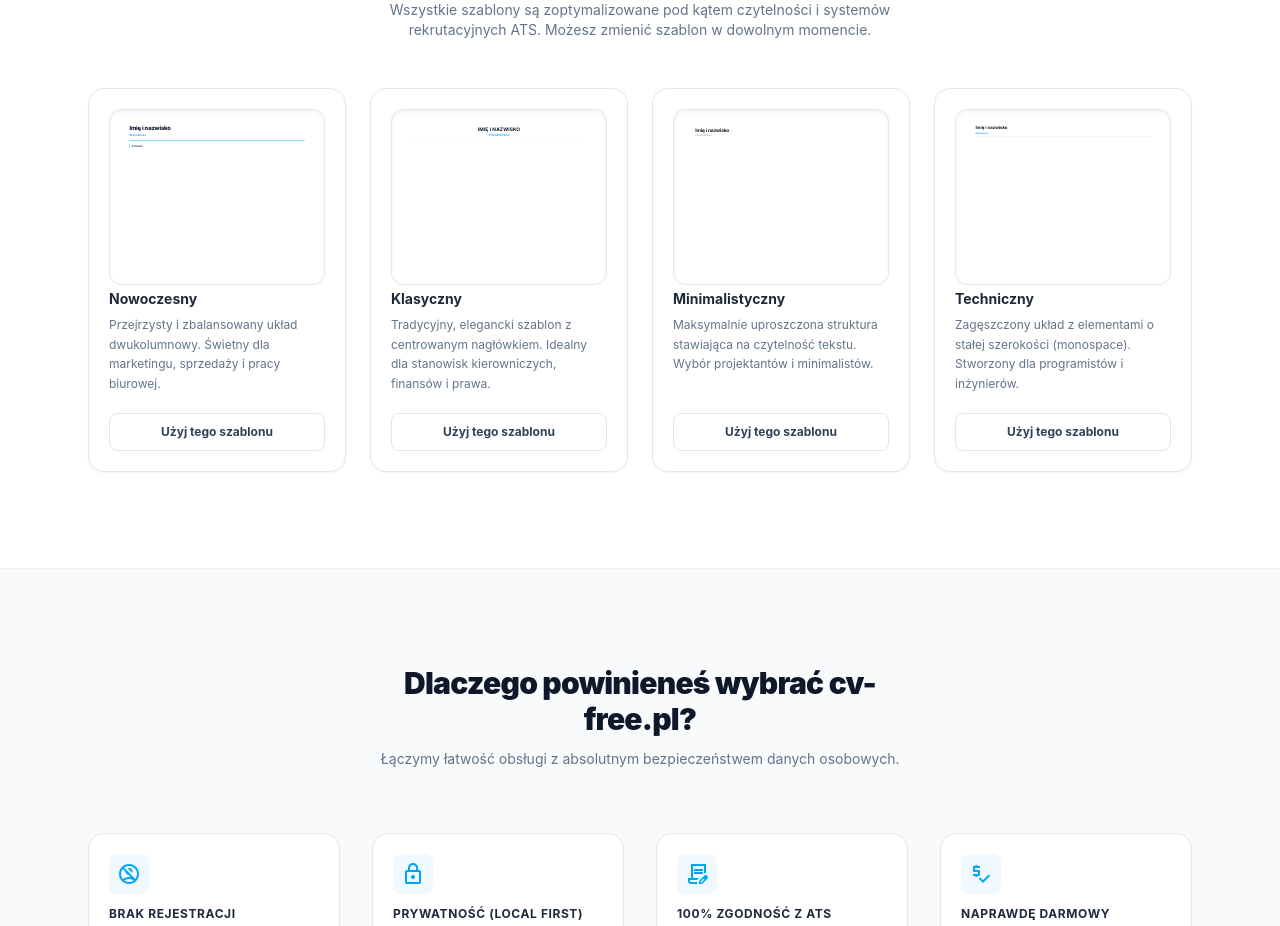
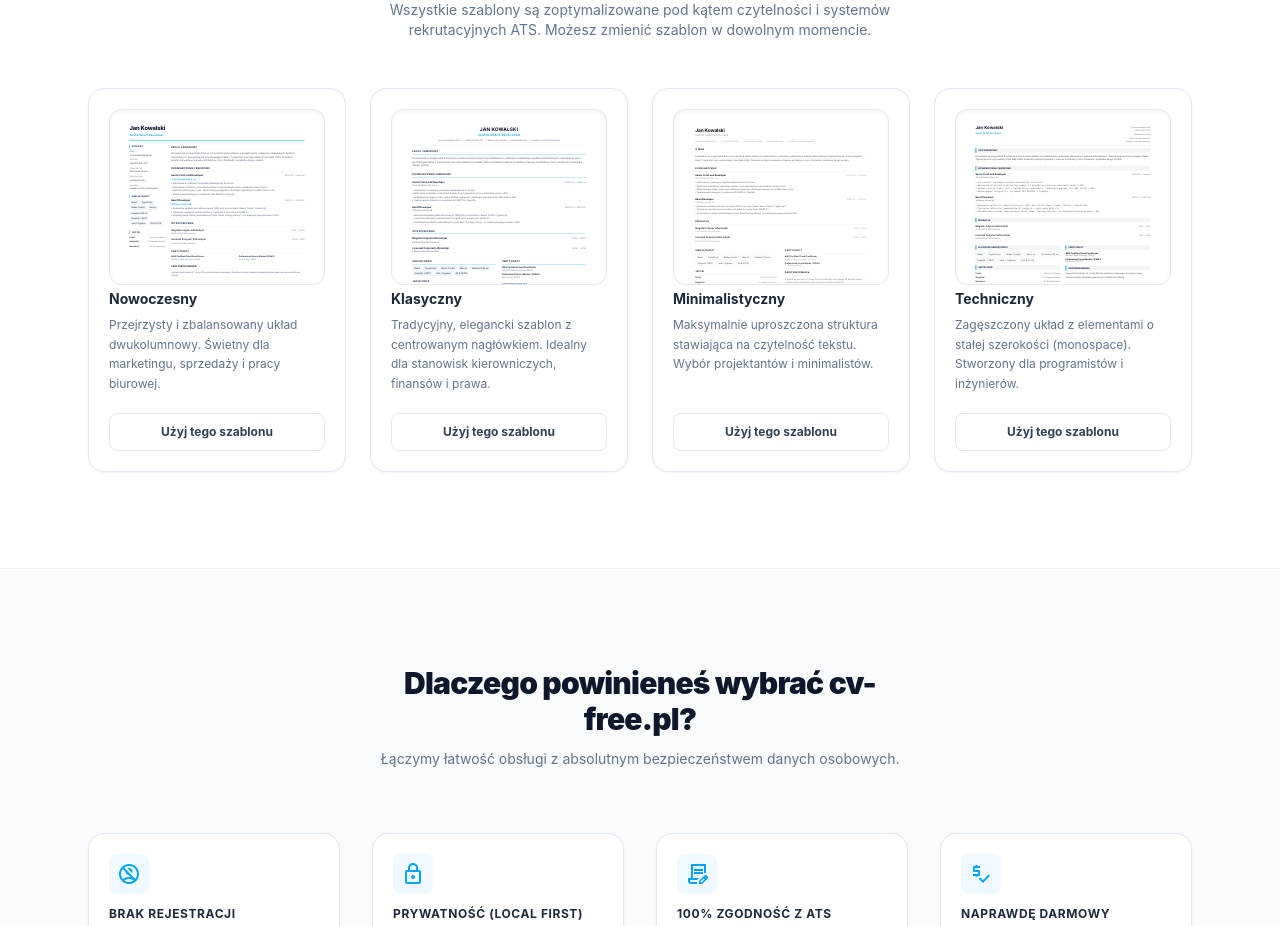
Before and after one commit to aleksize/cv-free, a React (Vite) app in the folder client/: page / in a window 1280 px wide. Shown: the part 900-1826 px from the top of the page. Built offline with nearby package versions, Linux system fonts and the light colour scheme; what @react-pdf/renderer would draw is missing.

Commit message:
feat: render template previews on Landing page using demoData instead of active empty state

```diff
--- a/client/src/pages/Landing.tsx
+++ b/client/src/pages/Landing.tsx
@@ -1,6 +1,6 @@
 import { useState } from 'react';
 import { useNavigate, Link } from 'react-router-dom';
-import { useCvStore } from '../stores/cvStore';
+import { useCvStore, demoData } from '../stores/cvStore';
 import { HTMLPreview } from '../templates/HTMLPreviews';
 
 
@@ -20,7 +20,7 @@ const accentColors = [
 
 export default function Landing() {
   const navigate = useNavigate();
-  const { data, setTemplate, setColorPreset } = useCvStore();
+  const { setTemplate, setColorPreset } = useCvStore();
 
   // States for interactive hero mockup
   const [selectedTemplate, setSelectedTemplate] = useState('modern');
@@ -317,7 +317,7 @@ export default function Landing() {
                         top: '8px',
                       }}
                     >
-                      <HTMLPreview data={{ ...data, template: t.id }} />
+                      <HTMLPreview data={{ ...demoData, template: t.id }} />
                     </div>
                   </div>
                   <div>
--- a/client/src/stores/cvStore.ts
+++ b/client/src/stores/cvStore.ts
@@ -47,7 +47,7 @@ interface CvState {
   loadDemoData: () => void;
 }
 
-const demoData: CvData = {
+export const demoData: CvData = {
   personal: {
     fullName: 'Jan Kowalski',
     jobTitle: 'Senior React Developer',
```
